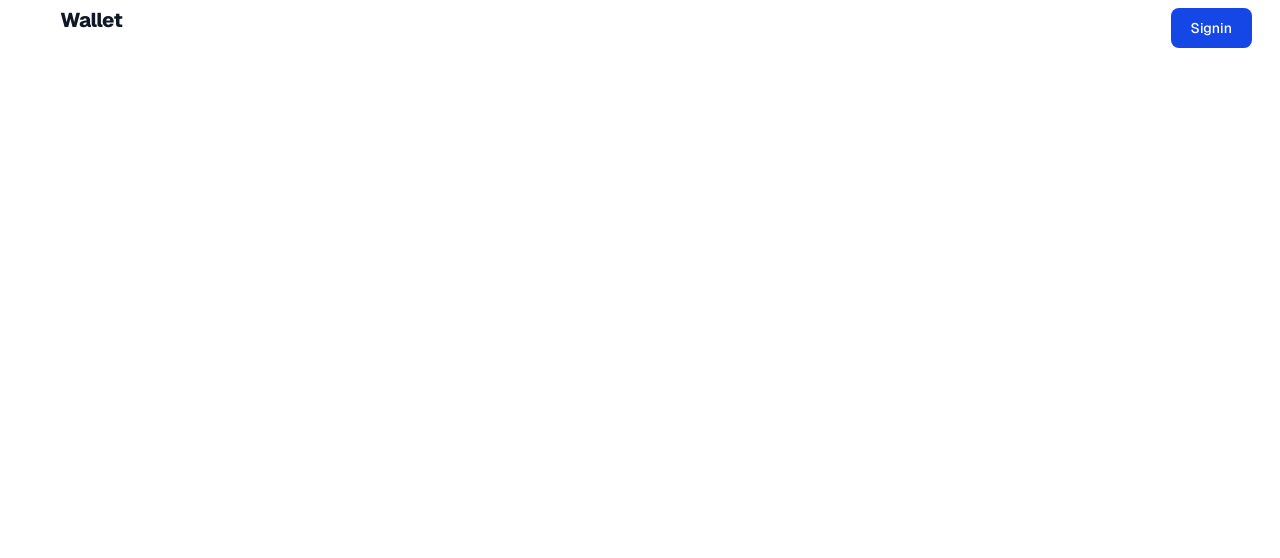
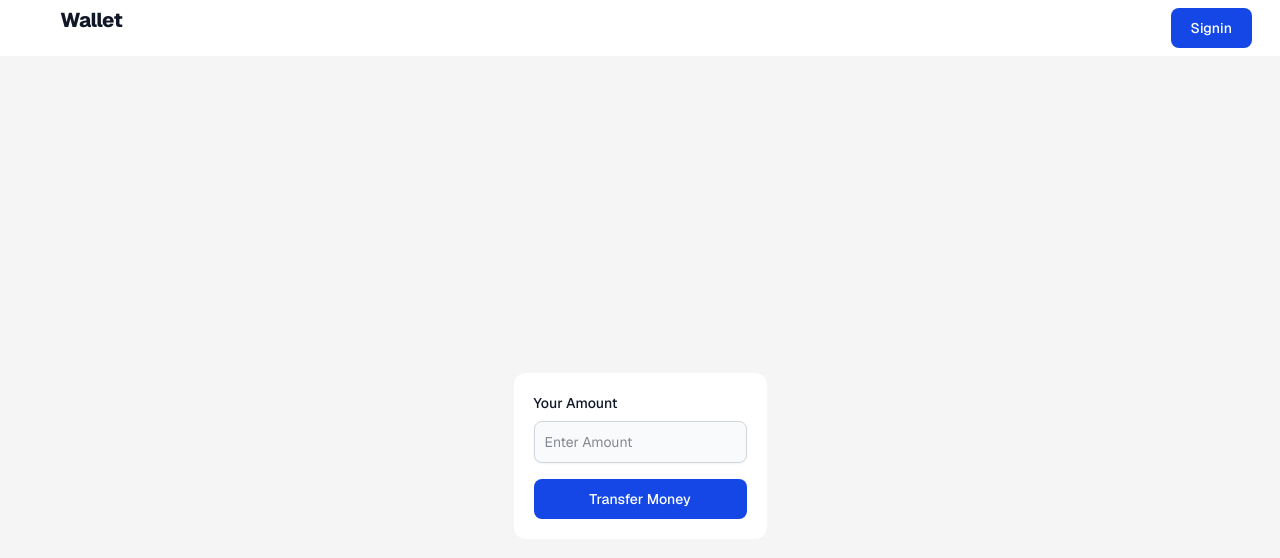
Before and after one commit to gmprinceyt/paytm-wellet-frontend, a React (Vite) app: page /transfer in a window 1280 px wide. Shown: the top 558 px of the page. Built offline with nearby package versions, Linux system fonts and the light colour scheme; no server answers.

Commit message:
Transfer Money success

```diff
--- a/src/App.jsx
+++ b/src/App.jsx
@@ -12,7 +12,7 @@ function App() {
       <Route path={"/signup"} Element={<Signup />} />
       <Route path={"/signin"} Element={<Signin />} />
       <Route path={"/"} Element={<Home />} />
-      <Route path={"/transfer/:id"} Element={<Transfer />} />
+      <Route path={"/transfer/"} Element={<Transfer />} />
     </>
   );
 }
--- a/src/Router/Route.jsx
+++ b/src/Router/Route.jsx
@@ -13,7 +13,10 @@ const Route = ({ path, Element }) => {
       window.removeEventListener("navigate", navigate);
     };
   }, []);
-  return currentPath === path ? Element : null;
+
+  const DynamicPath = path.split("/")[1];
+  const DyncurrentPath = currentPath.split("/")[1];
+  return DyncurrentPath === DynamicPath ? Element : null;
 };
 
 export default Route;
--- /dev/null
+++ b/src/components/sections/Protected.jsx
@@ -0,0 +1,8 @@
+const Authoticated = ({children})=> {
+    const token = localStorage.getItem("token");
+    if (!token) return <div>Unauthorized</div>
+
+    return children
+};
+
+export default Authoticated;
--- a/src/pages/Home.jsx
+++ b/src/pages/Home.jsx
@@ -11,7 +11,6 @@ export const Home = () => {
   const [filter, setFilter] = useState("");
   const [balance, setBalance] = useState(0);
   const filterValue = useDebounce(filter, 200);
-  console.log(filterValue);
 
   async function getUsers() {
     try {
@@ -50,9 +49,9 @@ export const Home = () => {
   }, []);
 
   return (
-    <div className="px-4 w-full m-auto md:w-1/2">
+    <div className="p-4 rounded-xl w-full mx-auto md:w-1/2 bg-neutral-100">
+      <Balance value={balance} />
       {Toaster}
-      <Balance value={balance} />
       <div className="my-2">
         <InputLabel
           type="text"
--- a/src/pages/Transfer.jsx
+++ b/src/pages/Transfer.jsx
@@ -1,7 +1,69 @@
-const Transfer  = () => {
-    return (
-        <div>Transfer</div>
-    )
+import { useEffect, useState } from "react";
+import Button from "../components/ui/Button";
+import InputLabel from "../components/ui/Input_label";
+import { useNotify } from "../Notification/Notification";
+
+const Transfer = () => {
+  const [amount, setAmount] = useState(1);
+  const [User, setUser] = useState();
+  const recipientId = location.pathname.split("/")[2];
+  const {toast, Toaster} = useNotify()
+  async function Handler() {
+    try {
+      const res = await fetch(
+        `${import.meta.env.VITE_SERVER}/account/transfer/${recipientId}`,
+        {
+          method: "POST",
+          headers: {
+            Authorization: "Bearer " + localStorage.getItem("token"),
+            "Content-Type": "application/json",
+          },
+          body: JSON.stringify({
+            amount,
+          }),
+        }
+      );
+      const data = await res.json();
+
+      if ("message" in data){
+          toast.success("Payment Success")
+      }
+      console.log(data);
+    } catch (error) {
+      console.log(error);
+    }
+  }
+
+  useEffect(() => {
+    fetch(`${import.meta.env.VITE_SERVER}/user/${recipientId}`)
+      .then((res) => res.json())
+      .then((data) => setUser(data.user));
+  }, []);
+
+  return (
+    <div className="flex  h-screen bg-neutral-100 flex-col justify-center items-center">
+      {Toaster}
+      <div className=" p-5 bg-white text-black rounded-xl">
+        {/* Name */}
+        <h1 className=" tracking-tight font-bold text-2xl px-2 text-center">
+          {User?.firstName}
+        </h1>
+        <p className=" tracking-tight  text-sm  text-center">
+          {User?.username}
+        </p>
+        <InputLabel
+          onChange={(e) => setAmount(Number(e.target.value))}
+          on
+          label="Amount"
+          type="number"
+          placeholder="Enter Amount"
+        />
+        <Button onclick={() => Handler()} style="w-full">
+          Transfer Money
+        </Button>
+      </div>
+    </div>
+  );
 };
 
 export default Transfer;
```
